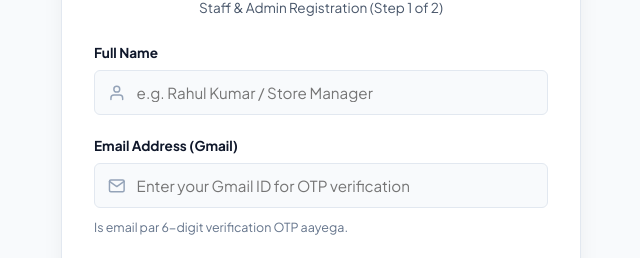
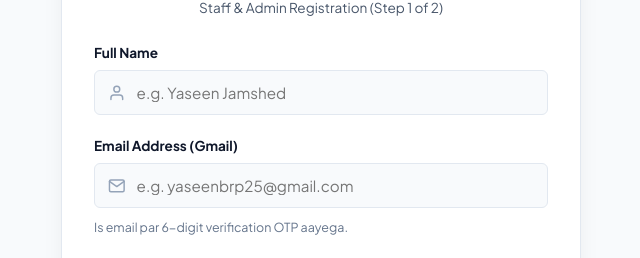
Before and after one commit to spideryt8052/Shoes-website-, a React (Vite) app in the folder frontend/: page /admin/signup in a window 1280 px wide. Shown: the part 202-460 px from the top of the page, without its empty margins (319-959 px from the left). Built offline with nearby package versions, Linux system fonts and the light colour scheme; no server answers.

Commit message:
fix(signup): remove prefilled values, prevent browser autofill, and update placeholders to Yaseen Jamshed

```diff
--- a/frontend/src/pages/Admin/AdminLogin.jsx
+++ b/frontend/src/pages/Admin/AdminLogin.jsx
@@ -35,7 +35,7 @@ const AdminLogin = () => {
 
   // ID & Password State
   const [email, setEmail] = useState(() => {
-    return localStorage.getItem('last_admin_email') || 'yaseenbrp25@gmail.com';
+    return localStorage.getItem('last_admin_email') || '';
   });
   const [password, setPassword] = useState('');
   const [showPassword, setShowPassword] = useState(false);
@@ -468,7 +468,8 @@ const AdminLogin = () => {
                       type="email"
                       value={email}
                       onChange={(e) => setEmail(e.target.value)}
-                      placeholder="name@newmbshoes.com or Gmail ID"
+                      placeholder="e.g. yaseenbrp25@gmail.com"
+                      autoComplete="off"
                       required
                     />
                   </div>
@@ -533,7 +534,8 @@ const AdminLogin = () => {
                           type="email"
                           value={email}
                           onChange={(e) => setEmail(e.target.value)}
-                          placeholder="Enter your registered Gmail ID"
+                          placeholder="e.g. yaseenbrp25@gmail.com"
+                          autoComplete="off"
                           required
                         />
                       </div>
--- a/frontend/src/pages/Admin/AdminSignup.jsx
+++ b/frontend/src/pages/Admin/AdminSignup.jsx
@@ -220,7 +220,7 @@ const AdminSignup = () => {
         {/* ============================================================== */}
         {phase === 'FORM' && (
           <>
-            <form onSubmit={handleRequestOtp} className="login-form">
+            <form onSubmit={handleRequestOtp} className="login-form" autoComplete="off">
               {/* Full Name */}
               <div className="form-group">
                 <label htmlFor="admin-name">Full Name</label>
@@ -231,7 +231,8 @@ const AdminSignup = () => {
                     type="text"
                     value={name}
                     onChange={(e) => setName(e.target.value)}
-                    placeholder="e.g. Rahul Kumar / Store Manager"
+                    placeholder="e.g. Yaseen Jamshed"
+                    autoComplete="off"
                     required
                   />
                 </div>
@@ -247,7 +248,8 @@ const AdminSignup = () => {
                     type="email"
                     value={email}
                     onChange={(e) => setEmail(e.target.value)}
-                    placeholder="Enter your Gmail ID for OTP verification"
+                    placeholder="e.g. yaseenbrp25@gmail.com"
+                    autoComplete="off"
                     required
                   />
                 </div>
@@ -320,6 +322,7 @@ const AdminSignup = () => {
                     onChange={(e) => setPassword(e.target.value)}
                     placeholder="Create secure password"
                     minLength={6}
+                    autoComplete="new-password"
                     required
                   />
                   <button
@@ -354,6 +357,7 @@ const AdminSignup = () => {
                     onChange={(e) => setConfirmPassword(e.target.value)}
                     placeholder="Re-enter password"
                     minLength={6}
+                    autoComplete="new-password"
                     required
                   />
                 </div>
@@ -370,6 +374,7 @@ const AdminSignup = () => {
                     value={inviteCode}
                     onChange={(e) => setInviteCode(e.target.value)}
                     placeholder="Optional (leave blank or enter 123456)"
+                    autoComplete="off"
                   />
                 </div>
               </div>
```
